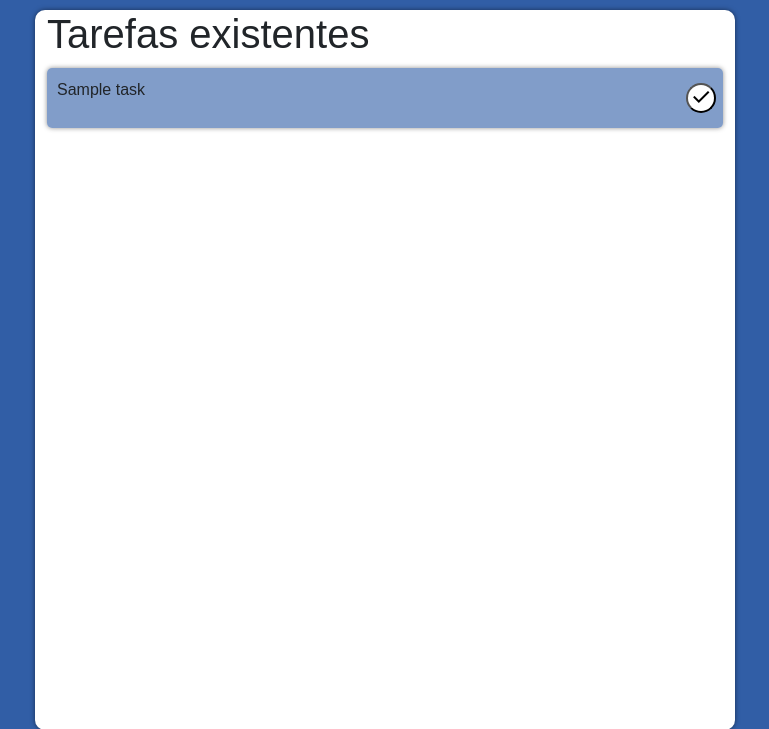
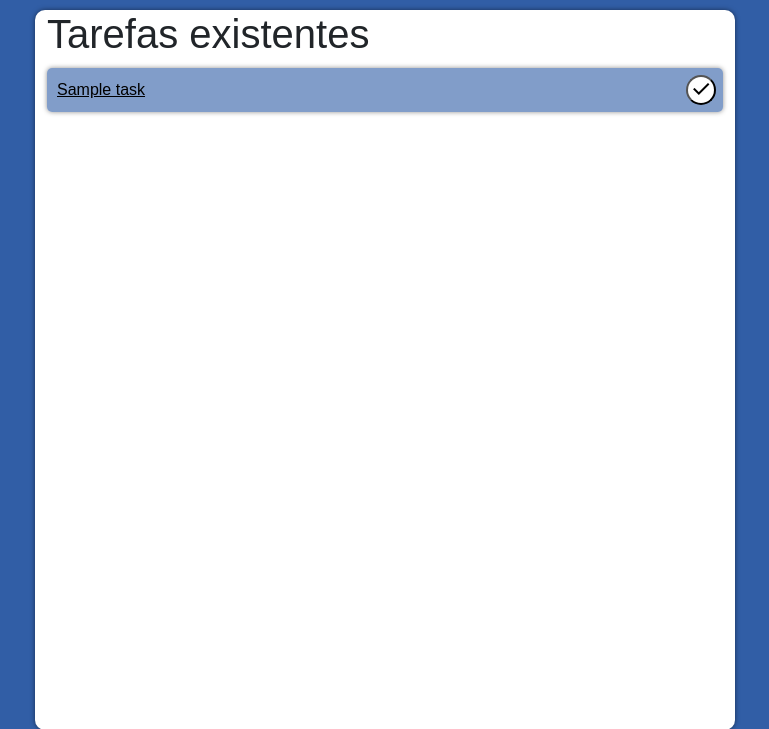
Before and after one commit to felipe-fjs/todo-project, a Flask app: page /task/home in a window 1280 px wide. Shown: the part 56-785 px from the top of the page, without its empty margins (255-1024 px from the left). Run offline with Flask 3, Linux system fonts and the light colour scheme; a user stored in the database is signed in; tables that the repository leaves empty hold one stand-in row (values such as "Sample post"); some libraries are stand-ins or nearby versions.

Commit message:
Update read.html

```diff
--- a/app/templates/tasks/read.html
+++ b/app/templates/tasks/read.html
@@ -37,6 +37,12 @@
             margin: 10px 0 ;
 
             transition: box-shadow 0.3s;
+        }
+        .task > a {
+            color: black;
+        }
+        .task > a:hover {
+            color: blue;
         }
         @media screen and (min-width:992px) {
             main .bg-tasks{
@@ -111,7 +117,7 @@
                     {% for task in tasks %}
 
                         <div class="task">
-                            <p>{{ task.title }} </p>
+                            <a href="{{ url_for('tasks.read_task', id=task.id)}}">{{ task.title }} </a >
                             <button type="button">
                                 <span class="material-symbols-outlined">check</span>
                             </button>
```
